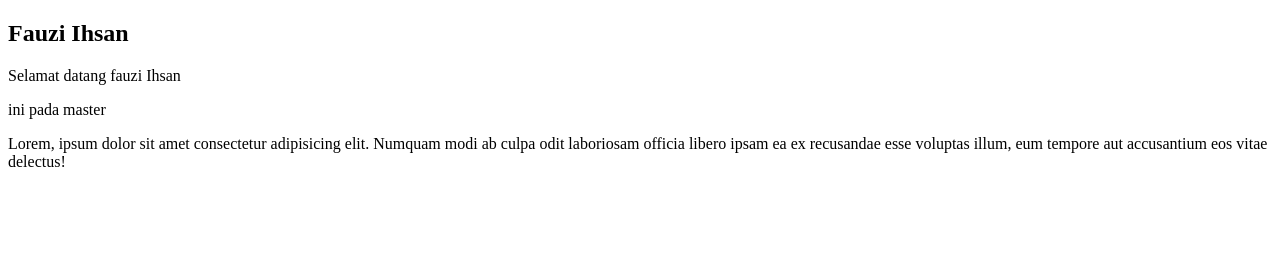
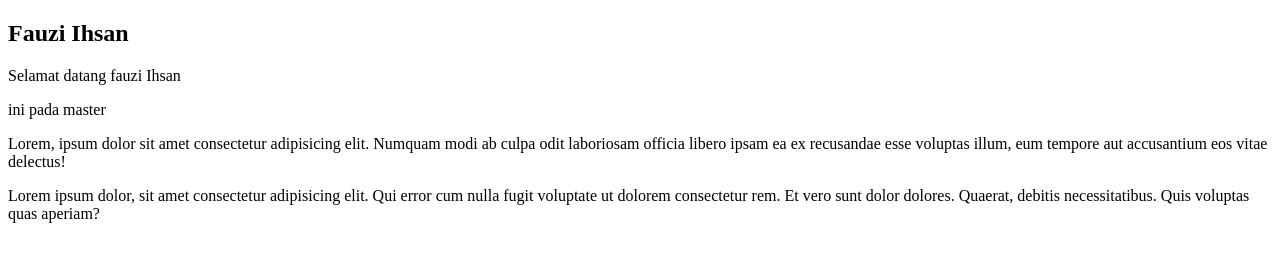
Before and after one commit to fauziihsan/vue, a plain HTML site: page index.html in a window 1280 px wide. Drawn offline with Linux system fonts and the light colour scheme.

Commit message:
menambahkan lorem yang kedua

```diff
--- a/index.html
+++ b/index.html
@@ -17,6 +17,9 @@
   <p>Lorem, ipsum dolor sit amet consectetur adipisicing elit. Numquam modi ab culpa odit laboriosam officia libero
     ipsam ea ex recusandae esse voluptas illum, eum tempore aut accusantium eos vitae delectus!</p>
 
+  <p>Lorem ipsum dolor, sit amet consectetur adipisicing elit. Qui error cum nulla fugit voluptate ut dolorem
+    consectetur rem. Et vero sunt dolor dolores. Quaerat, debitis necessitatibus. Quis voluptas quas aperiam?</p>
+
   <script src="assets/vendor/vue.js"></script>
   <script src="assets/js/app.js"></script>
 </body>
```
